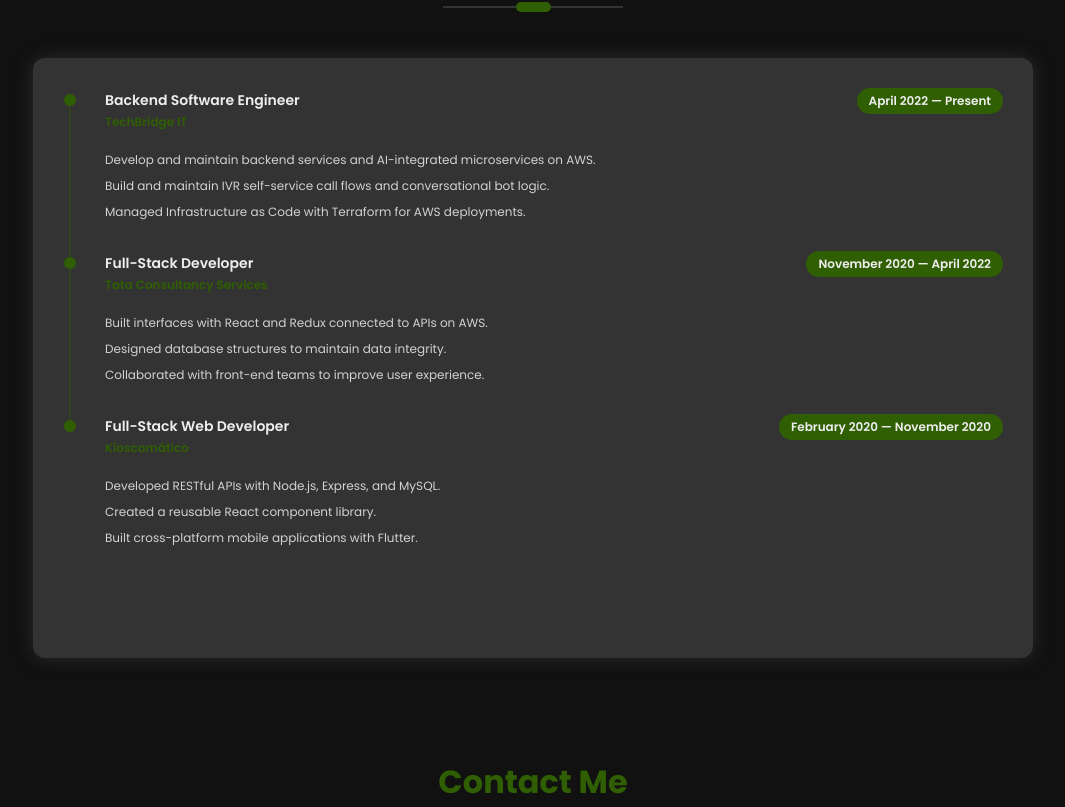
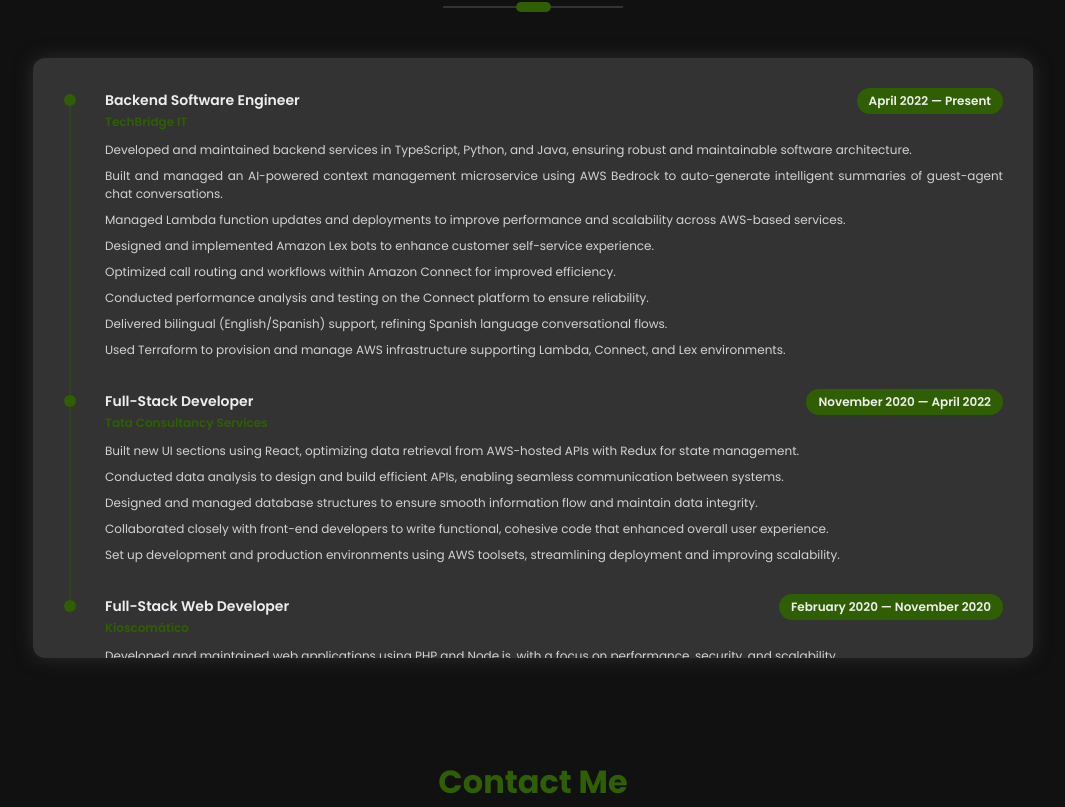
Before and after one commit to MarioAGtzC/resume-new, a React (Vite) app: page / in a window 1280 px wide. Shown: the part 1413-2220 px from the top of the page, without its empty margins (107-1172 px from the left). Built offline with nearby package versions, Linux system fonts and the light colour scheme; no server answers.

Commit message:
Tweaks and Fixes

```diff
--- a/src/data/experience.json
+++ b/src/data/experience.json
@@ -4,9 +4,14 @@
     "company": "TechBridge IT",
     "period": "April 2022 — Present",
     "bullets": [
-      "Develop and maintain backend services and AI-integrated microservices on AWS.",
-      "Build and maintain IVR self-service call flows and conversational bot logic.",
-      "Managed Infrastructure as Code with Terraform for AWS deployments."
+      "Developed and maintained backend services in TypeScript, Python, and Java, ensuring robust and maintainable software architecture.",
+      "Built and managed an AI-powered context management microservice using AWS Bedrock to auto-generate intelligent summaries of guest-agent chat conversations.",
+      "Managed Lambda function updates and deployments to improve performance and scalability across AWS-based services.",
+      "Designed and implemented Amazon Lex bots to enhance customer self-service experience.",
+      "Optimized call routing and workflows within Amazon Connect for improved efficiency.",
+      "Conducted performance analysis and testing on the Connect platform to ensure reliability.",
+      "Delivered bilingual (English/Spanish) support, refining Spanish language conversational flows.",
+      "Used Terraform to provision and manage AWS infrastructure supporting Lambda, Connect, and Lex environments."
     ]
   },
   {
@@ -14,9 +19,11 @@
     "company": "Tata Consultancy Services",
     "period": "November 2020 — April 2022",
     "bullets": [
-      "Built interfaces with React and Redux connected to APIs on AWS.",
-      "Designed database structures to maintain data integrity.",
-      "Collaborated with front-end teams to improve user experience."
+      "Built new UI sections using React, optimizing data retrieval from AWS-hosted APIs with Redux for state management.",
+      "Conducted data analysis to design and build efficient APIs, enabling seamless communication between systems.",
+      "Designed and managed database structures to ensure smooth information flow and maintain data integrity.",
+      "Collaborated closely with front-end developers to write functional, cohesive code that enhanced overall user experience.",
+      "Set up development and production environments using AWS toolsets, streamlining deployment and improving scalability."
     ]
   },
   {
@@ -24,9 +31,12 @@
     "company": "Kioscomático",
     "period": "February 2020 — November 2020",
     "bullets": [
-      "Developed RESTful APIs with Node.js, Express, and MySQL.",
-      "Created a reusable React component library.",
-      "Built cross-platform mobile applications with Flutter."
+      "Developed and maintained web applications using PHP and Node.js, with a focus on performance, security, and scalability.",
+      "Implemented RESTful APIs with Node.js, Express, and MySQL to support robust backend functionality.",
+      "Built a custom React component library to improve code reusability and long-term maintainability.",
+      "Leveraged React Hooks and Redux to ensure consistent state management and a cohesive user interface experience.",
+      "Designed and developed cross-platform mobile applications using Flutter, ensuring consistent performance across iOS and Android.",
+      "Integrated the Bloc pattern for efficient and scalable state management in Flutter applications."
     ]
   }
 ]
--- a/src/sections/AboutMe/AboutMe.css
+++ b/src/sections/AboutMe/AboutMe.css
@@ -24,7 +24,7 @@
 .about-me-profile {
   display: none;
   width: 50%;
-  background-image: url("../../assets/AboutMe.png");
+  background-image: url('../../assets/AboutMe.png');
   background-size: cover;
   background-repeat: no-repeat;
   background-position: center;
@@ -45,7 +45,7 @@
 }
 
 .highlight-heading {
-  font-family: "Poppins Bold";
+  font-family: 'Poppins Bold';
   font-size: 14px;
   margin: 0 0 5px 0;
 }
@@ -68,22 +68,26 @@
 .about-me-options {
   display: flex;
   flex-direction: column;
+  .primary-btn, .highlighted-btn {
+    width: 100%;
+  }
+  .highlighted-btn {
+    margin-top: 24px 0 0 0 !important;
+  }
 }
 
-.about-me-options .highlighted-btn {
-  margin: 24px 0 0 0 !important;
-  width: 100%;
-}
 
 @media (min-width: 576px) {
   .about-me-options {
     display: block;
+    .primary-btn, .highlighted-btn {
+      width: 120px;
+    }
+    .highlighted-btn {
+      margin: 0 0 0 30px !important;
+    }
   }
 
-  .about-me-options .highlighted-btn {
-    margin: 0 0 0 30px !important;
-    width: 120px;
-  }
 }
 
 @media (min-width: 992px) {
@@ -105,7 +109,9 @@
     width: 72%;
   }
 
-  .about-me-options .highlighted-btn {
-    width: 160px;
+  .about-me-options {
+    .primary-btn, .highlighted-btn {
+      width: 160px;
+    }
   }
 }
--- a/src/sections/ContactMe/ContactMe.css
+++ b/src/sections/ContactMe/ContactMe.css
@@ -19,7 +19,7 @@
 
 .central-form h2 {
   color: var(--white);
-  font-family: "Poppins Bold";
+  font-family: 'Poppins Bold';
   letter-spacing: 0.2rem;
   margin-bottom: 20px;
   font-size: 16px;
@@ -49,7 +49,7 @@ form p {
   margin-bottom: 10px;
   color: var(--primary);
   letter-spacing: 0.1rem;
-  font-family: "Poppins Bold";
+  font-family: 'Poppins Bold';
 }
 
 form label {
--- a/src/sections/Resume/Resume.css
+++ b/src/sections/Resume/Resume.css
@@ -88,14 +88,14 @@
 .experience-role {
   margin: 0;
   font-size: 14px;
-  font-family: "Poppins SemiBold";
+  font-family: 'Poppins SemiBold';
   color: var(--white);
 }
 
 .experience-company {
   margin: 4px 0 0 0;
   font-size: 12px;
-  font-family: "Poppins SemiBold";
+  font-family: 'Poppins SemiBold';
   color: var(--primary);
 }
 
@@ -103,17 +103,9 @@
   background-color: var(--primary);
   padding: 4px 12px;
   font-size: 12px;
-  font-family: "Poppins SemiBold";
+  font-family: 'Poppins SemiBold';
   border-radius: 14px;
   white-space: nowrap;
-}
-
-.experience-footer {
-  display: flex;
-  flex-direction: column;
-  align-items: flex-start;
-  gap: 10px;
-  margin-top: 10px;
 }
 
 .experience-bullets {
@@ -123,20 +115,6 @@
   display: flex;
   flex-direction: column;
   gap: 8px;
-}
-
-.experience-expand-btn {
-
-  /* border: none;
-  color: var(--white);
-  background-color: var(--primary); */
-
-  border: none;
-  border-radius: 100%;
-  font-size: 18px;
-  width: 40px;
-  height: 40px;
-  align-self: flex-end;
 }
 
 .experience-bullet {
@@ -174,20 +152,6 @@
   }
 }
 
-@media (min-width: 768px) {
-  .experience-footer {
-    flex-direction: row;
-    align-items: flex-start;
-    justify-content: space-between;
-    gap: 16px;
-  }
-
-  .experience-expand-btn {
-    align-self: center;
-    flex-shrink: 0;
-  }
-}
-
 @media (min-width: 992px) {
   .resume-card-exterior {
     width: 880px;
--- a/src/sections/Resume/Resume.tsx
+++ b/src/sections/Resume/Resume.tsx
@@ -42,20 +42,11 @@ function ExperienceItem({ experience, isFirst, isLast }: ExperienceItemProps) {
           </span>
         </div>
 
-        <div className='experience-footer'>
-          <ul className='experience-bullets'>
-            {bullets.map((bullet, index) => (
-              <li key={index} className='experience-bullet'>{bullet}</li>
-            ))}
-          </ul>
-          {/* <button
-            type='button'
-            className='experience-expand-btn highlighted-btn'
-            onClick={() => setIsModalOpen(true)}
-          >
-            <FontAwesomeIcon icon={faPlus} />
-          </button> */}
-        </div>
+        <ul className='experience-bullets'>
+          {bullets.map((bullet, index) => (
+            <li key={index} className='experience-bullet'>{bullet}</li>
+          ))}
+        </ul>
       </div>
 
       {isModalOpen && (
@@ -71,7 +62,7 @@ export default function Resume({id}: SectionProps) {
   return (
     <section className='resume-container' id={id}>
       <ScreenHeading title={'Resume'} subHeading={'My formal Bio Details'} />
-      <div className="resume-card-exterior">
+      <div className='resume-card-exterior'>
         <div className='resume-card'>
           <div className='experience-list'>
             {experiences.map((experience, index) => (
```
